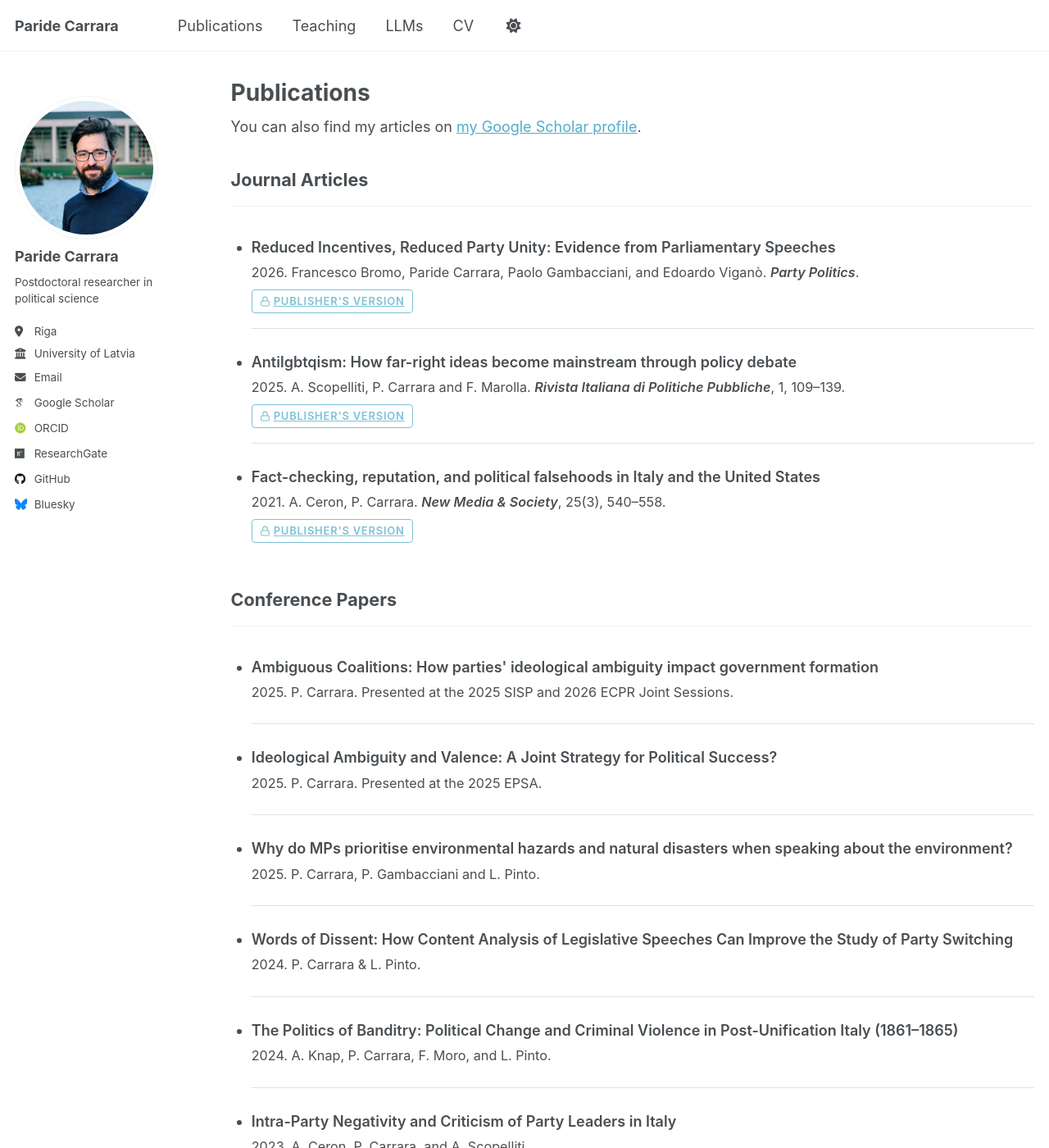
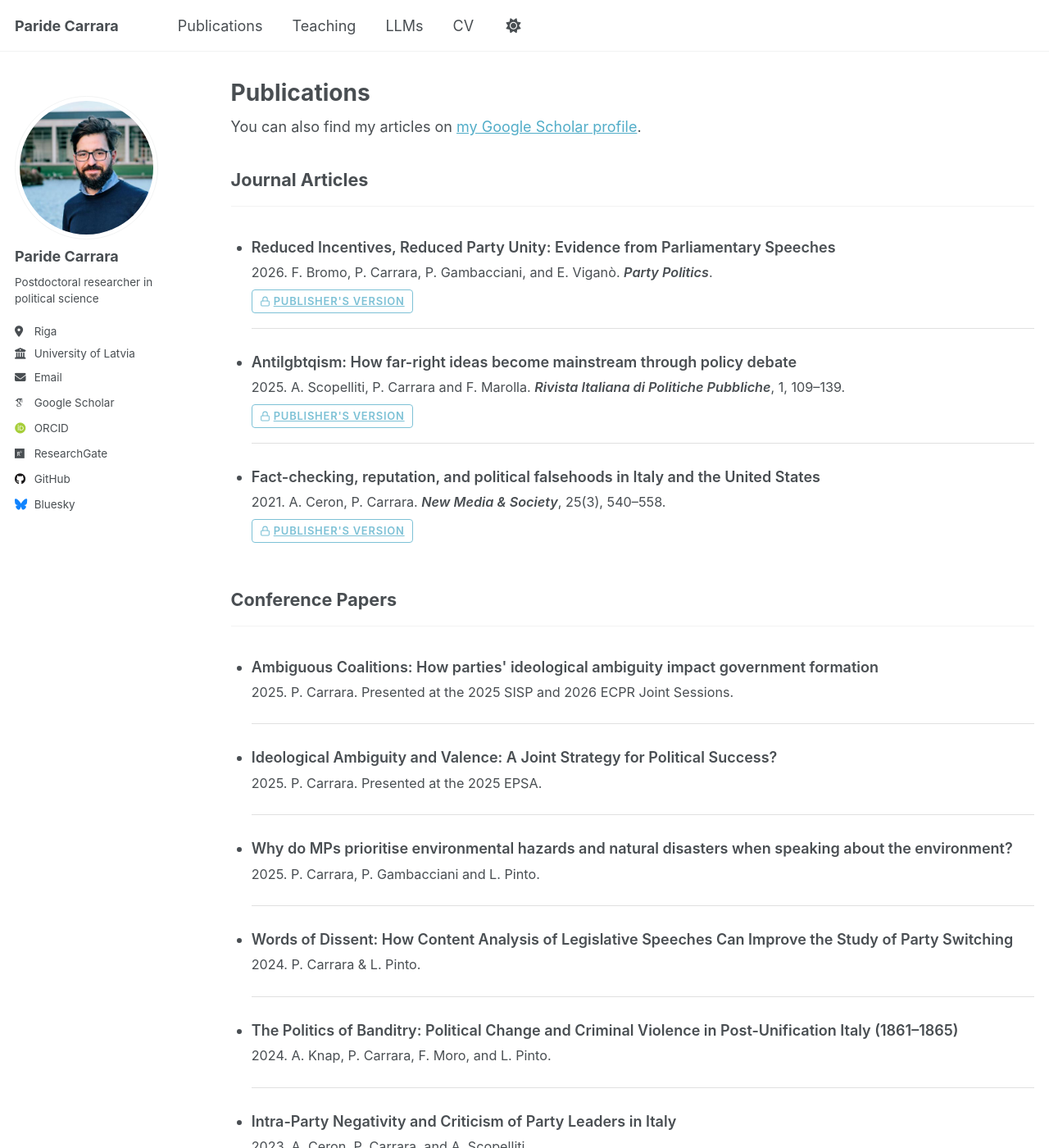
Before and after one commit to paride92/paridecarrara, a Jekyll site: the page built from _pages/publications.html, in a window 1280 px wide and 1400 px high. Shown: the whole window at 82% size. Built offline with Jekyll 4.4.1, drawn with Linux system fonts in a browser that asks for light colours; some web fonts are replaced; a script that is not in the unit is left out; some of the changed text lies outside the part shown.

```diff
--- /dev/null
+++ b/CNAME
@@ -0,0 +1 @@
+paridecarrara.com
--- a/_config.yml
+++ b/_config.yml
@@ -15,9 +15,9 @@ title                    : "Paride Carrara"
 title_separator          : "-"
 name                     : &name "Paride Carrara"
 description              : &description "Paride Carrara's academic portfolio"   # Update this with a general description of your site, this is the default if not overridden by a page
-url                      : https://paride92.github.io # The base hostname & protocol for your site e.g. "https://[your GitHub username].github.io",
+url                      : https://paridecarrara.com # The base hostname & protocol for your site e.g. "https://[your GitHub username].github.io",
                                                            # or if you already have some other page hosted on Github then use "https://[your GitHub username].github.io/[Your Repo Name]"
-baseurl                  : "/paridecarrara" # the subpath of your site, e.g. "/blog"
+baseurl                  : "" # the subpath of your site, e.g. "/blog"
 repository               : "paride92/paridecarrara"
 
 # Site Author - The following control what appear as part of the author content on the side bar.
--- a/_pages/publications.html
+++ b/_pages/publications.html
@@ -107,7 +107,7 @@ author_profile: true
 
     <li>
       <p class="pub-title">Reduced Incentives, Reduced Party Unity: Evidence from Parliamentary Speeches</p>
-      <p class="pub-meta">2026. Francesco Bromo, Paride Carrara, Paolo Gambacciani, and Edoardo Viganò. <em>Party Politics</em>.</p>
+      <p class="pub-meta">2026. F. Bromo, P. Carrara, P. Gambacciani, and E. Viganò. <em>Party Politics</em>.</p>
       <div class="pub-links">
          <!-- <a class="pub-btn" href="#" target="_blank" rel="noopener noreferrer">
          <svg><use href="#icon-pdf"/></svg> PDF
@@ -190,7 +190,7 @@ author_profile: true
 
     <li>
       <p class="pub-title">From Weaponization to Economization. The Shifting Boundaries Between Economic and Security Policy in the European Union</p>
-      <p class="pub-meta">2026.  A. Moschella, L. Pinto and P. Carrara.</p>
+      <p class="pub-meta">2026.  M. Moschella, L. Pinto and P. Carrara.</p>
     </li>
 
     </ul>
```
